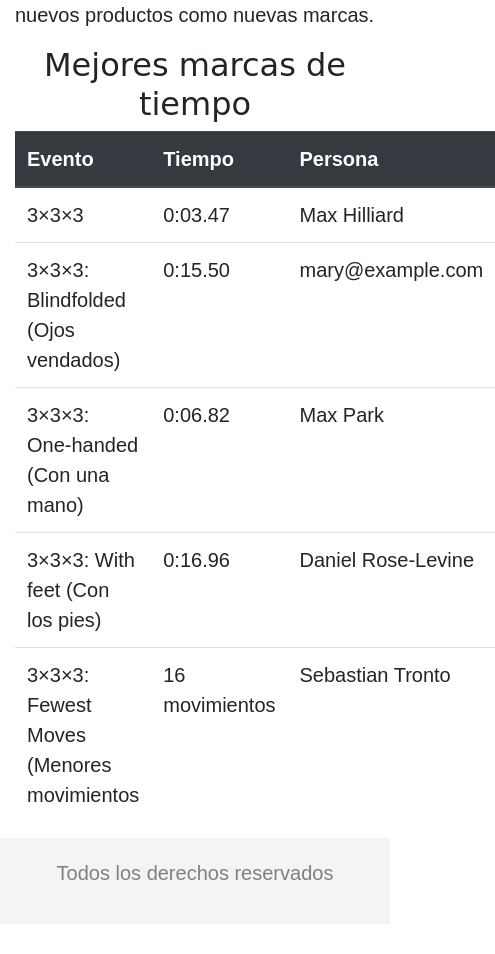
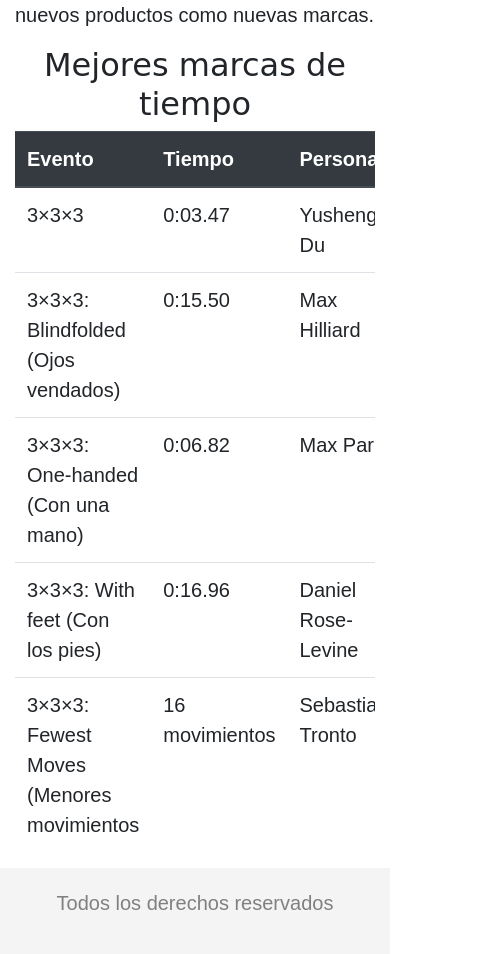
Before and after one commit to FabriBlas/clip_web, a plain HTML site: page historia.html in a window 390 px wide. Shown: the part 1560-2514 px from the top of the page, 495 px wide, since content can reach past the window. Before the commit the page ends 2484 px from the top, so only its background shows below. Drawn offline with nearby package versions, Linux system fonts and the light colour scheme; a web font is replaced by a local one.

Commit message:
Se hizo la tabla responsive

```diff
--- a/historia.html
+++ b/historia.html
@@ -87,6 +87,7 @@
                 nuevas marcas. </p>
 
             <h2 class="centrar-texto">Mejores marcas de tiempo</h2>
+            <div class="table-responsive">
                 <table class="table">
                     <thead class="thead-dark">
                         <tr>
@@ -99,12 +100,12 @@
                         <tr>
                             <td>3×3×3</td>
                             <td>0:03.47</td>
-                    <td>Max Hilliard</td>
+                            <td>Yusheng Du</td>
                         </tr>
                         <tr>
                             <td>3×3×3: Blindfolded (Ojos vendados)</td>
                             <td>0:15.50</td>
-                    <td>mary@example.com</td>
+                            <td>Max Hilliard</td>
                         </tr>
                         <tr>
                             <td>3×3×3: One-handed (Con una mano)</td>
@@ -123,6 +124,7 @@
                         </tr>
                     </tbody>
                 </table>
+            </div>
         </section>
     </div>
 
```
Lines whose indentation alone changed are shown as unchanged.
